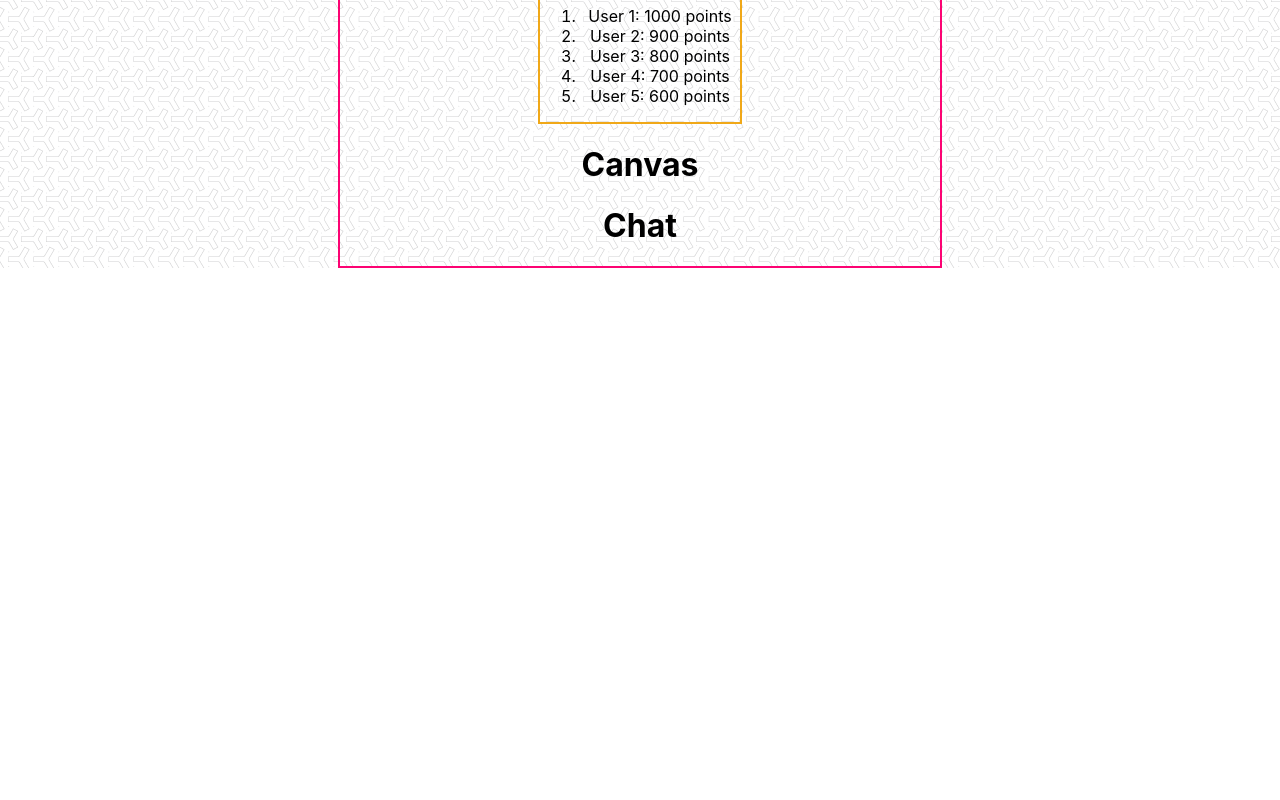
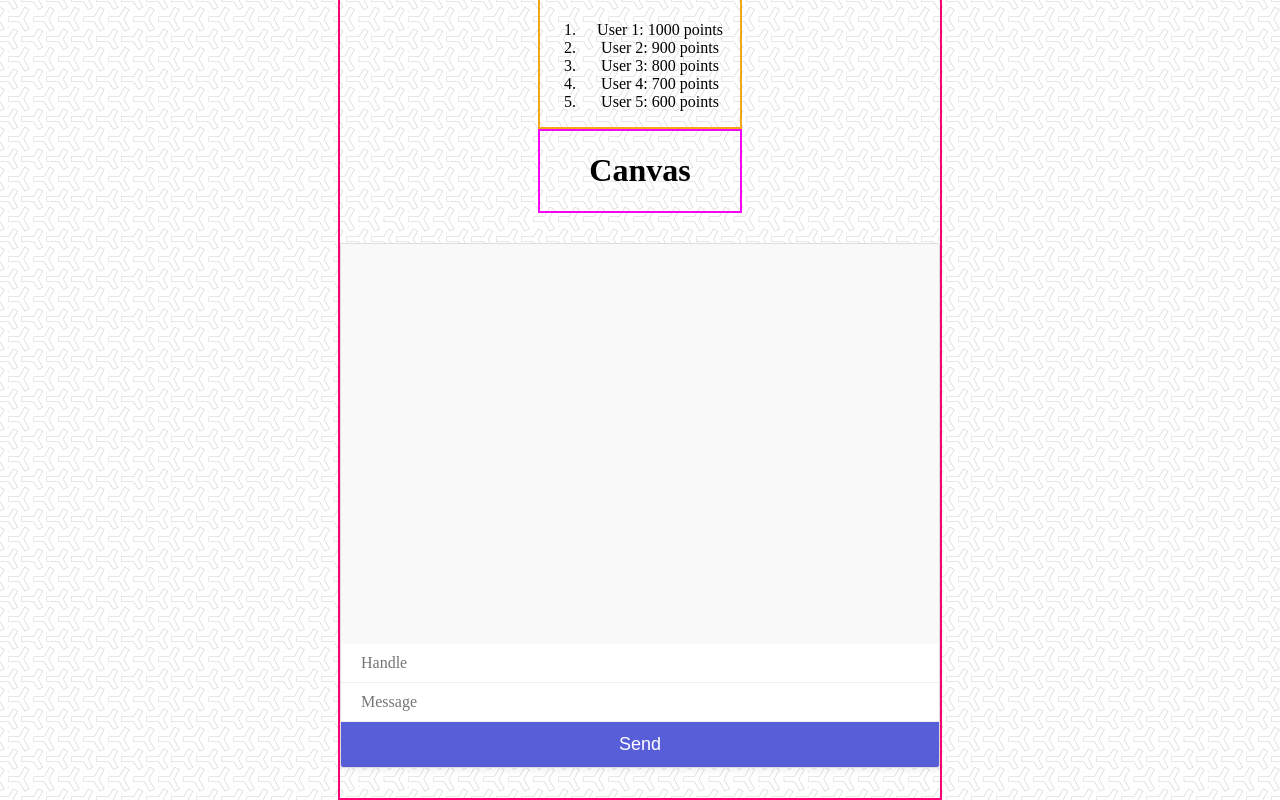
Before and after one commit to darrenzhang2000/skribbl-clone, a React (Create React App) app: page / in a window 1280 px wide. Shown: the part 718-1518 px from the top of the page. Before the commit the page ends 986 px from the top, so only its background shows below. Built offline with nearby package versions, Linux system fonts and the light colour scheme.

Commit message:
added basic chat

```diff
--- a/src/components/gamePlay/Canvas.js
+++ b/src/components/gamePlay/Canvas.js
@@ -0,0 +1,13 @@
+import React from 'react'
+
+let canvasStyle = {
+    border: '2px solid #f505f5',
+    width: '200px',
+    margin: 'auto'
+}
+
+const Canvas = props => <div style={canvasStyle}>
+    <h1>Canvas</h1>
+</div>
+
+export default Canvas
--- /dev/null
+++ b/src/components/gamePlay/Chat.css
@@ -0,0 +1,69 @@
+body{
+    font-family: 'Nunito';
+}
+
+h2{
+    font-size: 18px;
+    padding: 10px 20px;
+    color: #575ed8;
+}
+
+#chat{
+    max-width: 600px;
+    margin: 30px auto;
+    border: 1px solid #ddd;
+    box-shadow: 1px 3px 5px rgba(0,0,0,0.05);
+    border-radius: 2px;
+}
+
+#chat-window{
+    height: 400px;
+    overflow: auto;
+    background: #f9f9f9;
+}
+
+#output p{
+    padding: 14px 0px;
+    margin: 0 20px;
+    border-bottom: 1px solid #e9e9e9;
+    color: #555;
+}
+
+#feedback p{
+    color: #aaa;
+    padding: 14px 0px;
+    margin: 0 20px;
+}
+
+#output strong{
+    color: #575ed8;
+}
+
+label{
+    box-sizing: border-box;
+    display: block;
+    padding: 10px 20px;
+}
+
+input{
+    padding: 10px 20px;
+    box-sizing: border-box;
+    background: #eee;
+    border: 0;
+    display: block;
+    width: 100%;
+    background: #fff;
+    border-bottom: 1px solid #eee;
+    font-family: Nunito;
+    font-size: 16px;
+}
+
+button{
+    background: #575ed8;
+    color: #fff;
+    font-size: 18px;
+    border: 0;
+    padding: 12px 0;
+    width: 100%;
+    border-radius: 0 0 2px 2px;
+}
--- a/src/components/gamePlay/Chat.js
+++ b/src/components/gamePlay/Chat.js
@@ -0,0 +1,22 @@
+import React from "react"
+import './Chat.css'
+
+// let chatStyle = {
+//     border: '2px solid #1505f5',
+//     width: '200px',
+//     margin: 'auto'
+// }
+
+const Chat = props => (
+    <div id="chat">
+        <div id="chat-window">
+            <div id="output"></div>
+            <div id="feedback"></div>
+        </div>
+        <input id="handle" type="text" placeholder="Handle" />
+        <input id="message" type="text" placeholder="Message" />
+        <button id="send">Send</button>
+    </div>
+)
+
+export default Chat
--- a/src/components/gamePlay/GamePlay.js
+++ b/src/components/gamePlay/GamePlay.js
@@ -1,6 +1,8 @@
 import React from 'react'
 import Status from './Status'
 import Ranking from './Ranking'
+import Canvas from './Canvas'
+import Chat from './Chat'
 
 const gamePlayStyle = {
     border: '2px solid #fc0373',
@@ -12,8 +14,8 @@ const GamePlay = props => <div style={gamePlayStyle}>
     <h1>Game Play Page</h1>
     <Status/>
     <Ranking/>
-    <h1>Canvas</h1>
-    <h1>Chat</h1>
+    <Canvas/>
+    <Chat/>
 </div>
 
 export default GamePlay
```
